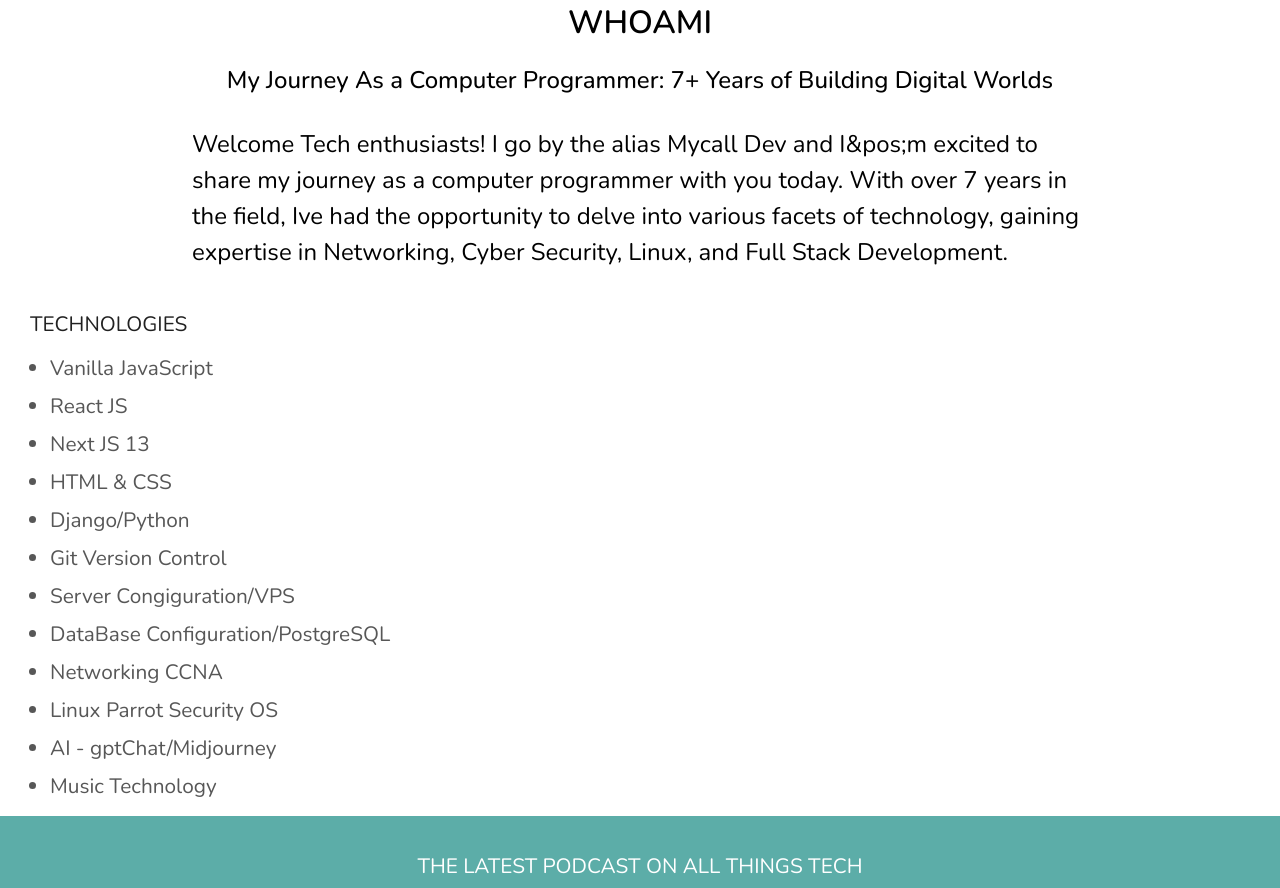
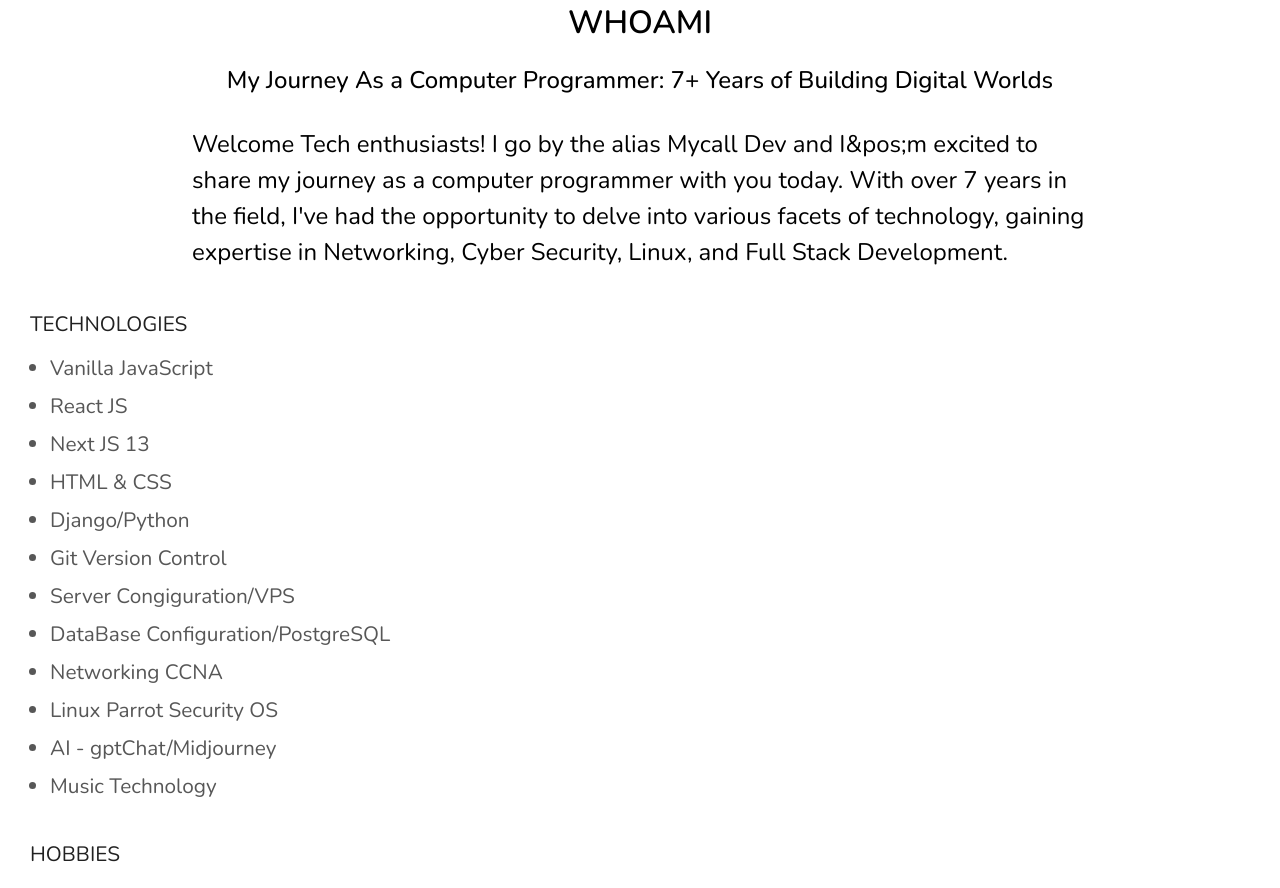
Before and after one commit to mycalldev/blog, a Next.js app: page /whoami in a window 1280 px wide. Shown: the part 700-1588 px from the top of the page. Built offline with nearby package versions, Linux system fonts and the light colour scheme.

Commit message:
escaped strings

```diff
--- a/app/whoami/page.jsx
+++ b/app/whoami/page.jsx
@@ -34,7 +34,7 @@
         <div className={styles.contentMain}>
           Welcome Tech enthusiasts! I go by the alias Mycall Dev and
           I&pos;m excited to share my journey as a computer programmer with you today.
-          With over 7 years in the field, Ive had the opportunity to delve into various
+          With over 7 years in the field, I&apos;ve had the opportunity to delve into various
           facets of technology, gaining expertise in Networking, Cyber Security, Linux,
           and Full Stack Development.
         </div>
@@ -57,7 +57,7 @@
         </ul>
 
 
-     {/* <div className={styles.titleSub}>Hobbies</div>
+     <div className={styles.titleSub}>Hobbies</div>
       <ul>
           <li className={styles.listItem}>Sport</li>
           <li className={styles.listItem}>Running</li>
@@ -161,7 +161,7 @@
       <div className={styles.contentMain}>In respect to all of the technologies I have learned along my journey, I focus a significant amount of time on learning how to learn efficiently. My past experiences have taught me the importance of learning efficiently; especially in todays world of an ever exponential rate of change….</div>
 
 
-      <div className={styles.enticeTag}>Check out the formula for learning in my 'Learn Why and How To Learn' Article</div> */}
+      <div className={styles.enticeTag}>Check out the formula for learning in my 'Learn Why and How To Learn' Article</div>
 
       {/* <Link href={'/#'} className={styles.linkBTN}>
             <div className={styles.guidesBTN}>Learn To Learn</div>
```
